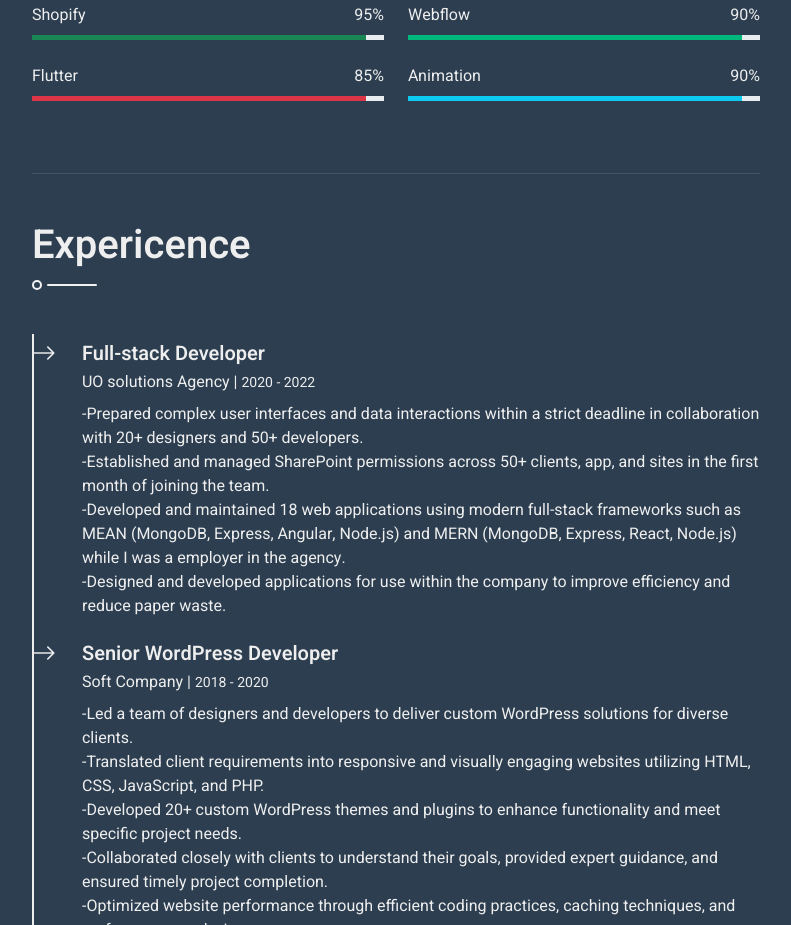
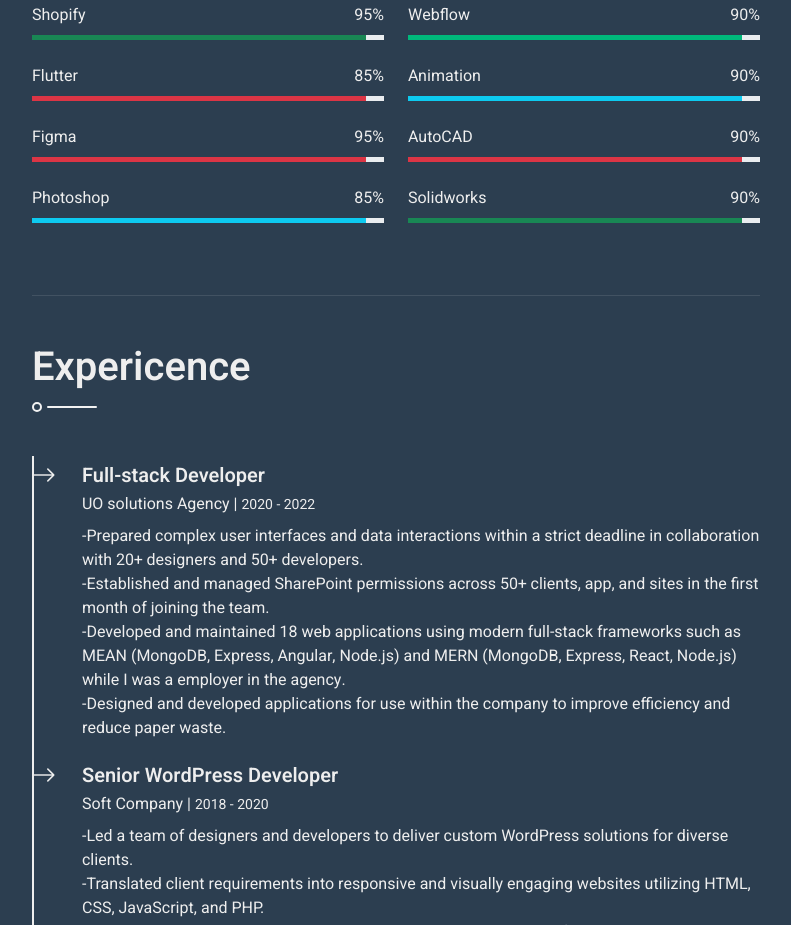
Before and after one commit to WinkSmile114/Portfolio, a plain HTML site: page index.html in a window 1280 px wide. Shown: the part 1516-2441 px from the top of the page, without its empty margins (438-1229 px from the left). Drawn offline with nearby package versions, Linux system fonts and the light colour scheme.

Commit message:
Update index.html

```diff
--- a/index.html
+++ b/index.html
@@ -48,7 +48,7 @@
                         <h1 class="text-primary mt-2">Adan Barnett</h1>
                         <div class="mb-4" style="height: 22px;">
                             <h4 class="typed-text-output d-inline-block text-light"></h4>
-                            <div class="typed-text d-none"> Web Developer, Web Designer,Front End Developer, Blockchain Developer, Full Stack Developer, Graphic designer, Apps Designer, Apps Developer</div>
+                            <div class="typed-text d-none"> Web Developer, Web Designer,Front End Developer, Machine Engineer, Blockchain Developer, Full Stack Developer, Graphic designer, Apps Designer, Apps Developer</div>
                         </div>
                         <div class="d-flex justify-content-center mt-auto mb-3">
                             <a class="btn btn-secondary btn-square mx-1" href="#"><i class="fab fa-twitter"></i></a>
@@ -258,6 +258,24 @@
                                         <div class="progress-bar bg-danger" role="progressbar" aria-valuenow="95" aria-valuemin="0" aria-valuemax="100"></div>
                                     </div>
                                 </div>
+                                <div class="skill mb-4">
+                                    <div class="d-flex justify-content-between">
+                                        <p class="mb-2">Figma</p>
+                                        <p class="mb-2">95%</p>
+                                    </div>
+                                    <div class="progress">
+                                        <div class="progress-bar bg-danger" role="progressbar" aria-valuenow="95" aria-valuemin="0" aria-valuemax="100"></div>
+                                    </div>
+                                </div>
+                                <div class="skill mb-4">
+                                    <div class="d-flex justify-content-between">
+                                        <p class="mb-2">Photoshop</p>
+                                        <p class="mb-2">85%</p>
+                                    </div>
+                                    <div class="progress">
+                                        <div class="progress-bar bg-info" role="progressbar" aria-valuenow="95" aria-valuemin="0" aria-valuemax="100"></div>
+                                    </div>
+                                </div>
                             </div>
                             <div class="col-sm-6">
                                 <div class="skill mb-4">
@@ -384,6 +402,24 @@
                                     </div>
                                     <div class="progress">
                                         <div class="progress-bar bg-info" role="progressbar" aria-valuenow="95" aria-valuemin="0" aria-valuemax="100"></div>
+                                    </div>
+                                </div>
+                                <div class="skill mb-4">
+                                    <div class="d-flex justify-content-between">
+                                        <p class="mb-2">AutoCAD</p>
+                                        <p class="mb-2">90%</p>
+                                    </div>
+                                    <div class="progress">
+                                        <div class="progress-bar bg-danger" role="progressbar" aria-valuenow="95" aria-valuemin="0" aria-valuemax="100"></div>
+                                    </div>
+                                </div>
+                                <div class="skill mb-4">
+                                    <div class="d-flex justify-content-between">
+                                        <p class="mb-2">Solidworks</p>
+                                        <p class="mb-2">90%</p>
+                                    </div>
+                                    <div class="progress">
+                                        <div class="progress-bar bg-success" role="progressbar" aria-valuenow="95" aria-valuemin="0" aria-valuemax="100"></div>
                                     </div>
                                 </div>
                             </div>
```
